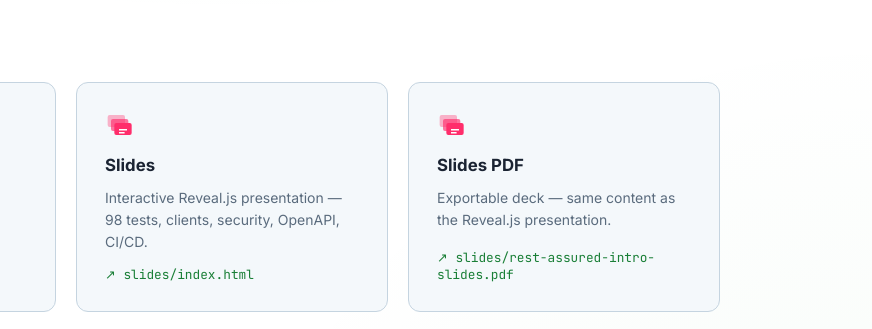
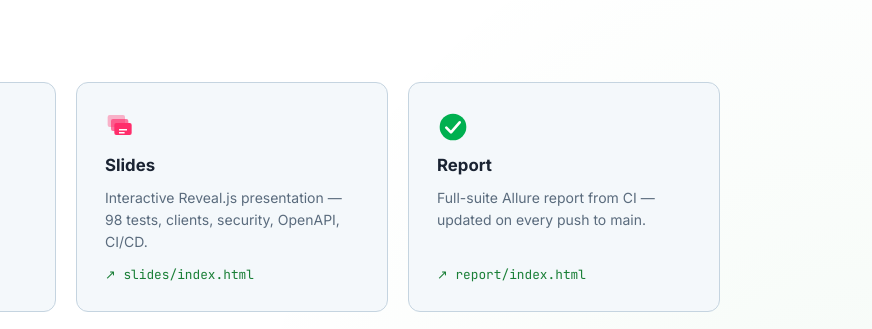
Before and after one commit to lflucasferreira/rest-assured, a website: page docs/index.html in a window 1280 px wide. Shown: the part 457-786 px from the top of the page, 408-1280 px from the left. Drawn offline with Linux system fonts and the light colour scheme.

Commit message:
docs: remove Slides PDF card from landing page
Keep the PDF in the repo but hide it from the docs hub cards.

```diff
--- a/docs/index.html
+++ b/docs/index.html
@@ -95,13 +95,6 @@
           <span class="card-arrow">↗ slides/index.html</span>
         </a>
 
-        <a class="card" href="slides/rest-assured-intro-slides.pdf">
-          <img class="card-icon" src="slides/assets/icons/revealjs.svg" alt="" aria-hidden="true" />
-          <h2>Slides PDF</h2>
-          <p>Exportable deck — same content as the Reveal.js presentation.</p>
-          <span class="card-arrow">↗ slides/rest-assured-intro-slides.pdf</span>
-        </a>
-
         <a class="card" href="report/index.html">
           <img class="card-icon" src="slides/assets/icons/allure.svg" alt="" aria-hidden="true" />
           <h2>Report</h2>
```
